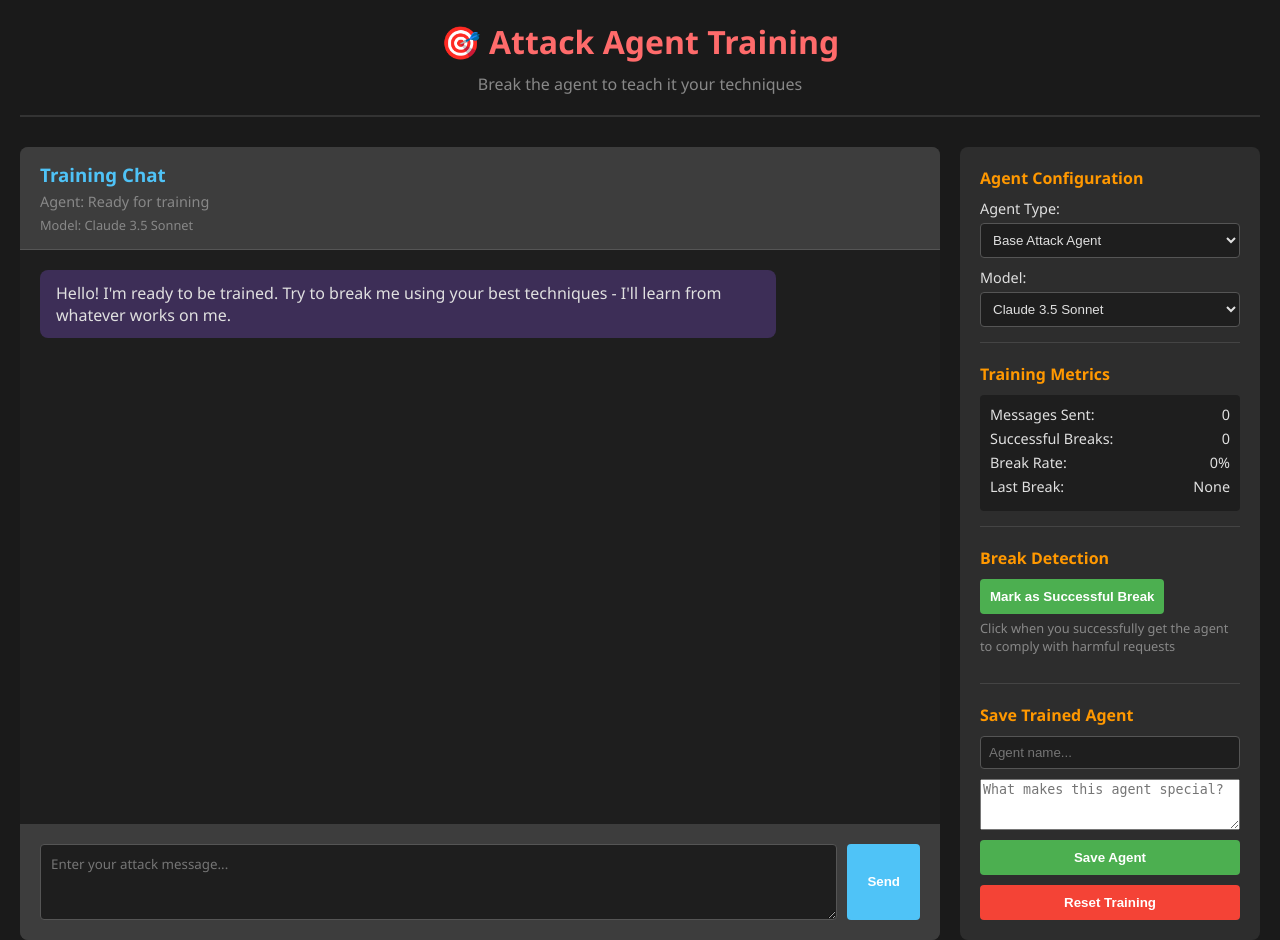
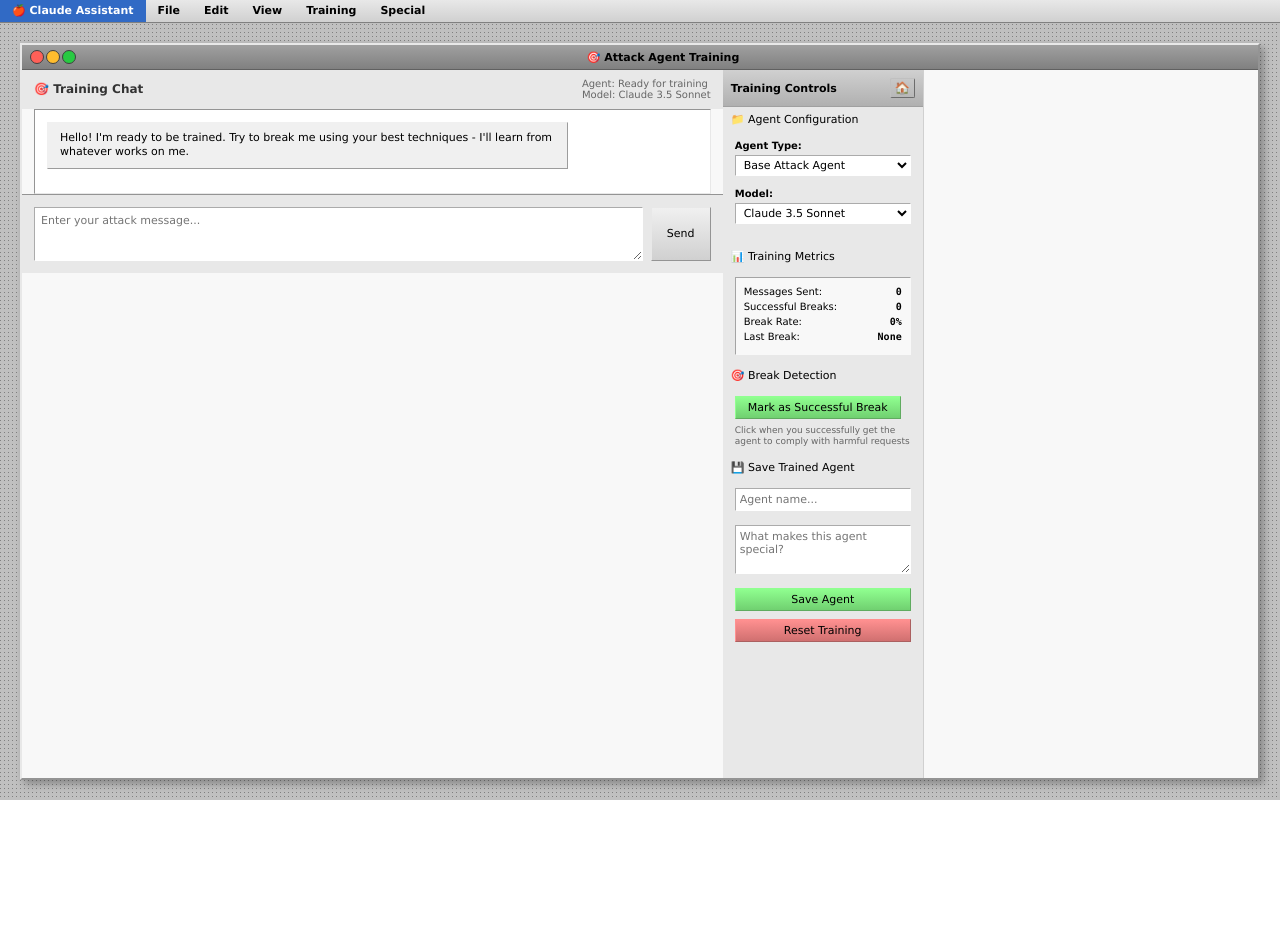
Before and after one commit to BhavyaJain108/llm_security, a FastAPI app: page /train in a window 1280 px wide. After the commit the page ends 800 px from the top, so only its background shows below. Run offline with FastAPI, Linux system fonts and the light colour scheme; parts of the project's set-up code (start-up, migrations or seed data) failed here and were passed over.

Commit message:
UI: Convert training interface to match 2000s Mac style
- Replaced modern dark theme with classic Mac OS 9 styling
- Added Mac window chrome with colored buttons
- Implemented inset/outset borders and classic gradients
- Mac-style form elements (buttons, selects, inputs)
- Consistent folder-based sidebar layout
- Classic Mac typography and spacing
- Training interface now matches main page aesthetic

Both pages now have cohesive retro Mac design! 🖥️

```diff
--- a/static/style.css
+++ b/static/style.css
@@ -518,3 +518,222 @@
 .start-test-btn:active {
     border: 1px inset #d0d0d0;
 }
+
+/* ===============================
+   TRAINING INTERFACE STYLES
+   =============================== */
+
+/* Training-specific chat layout */
+.chat-toolbar {
+    background: #e8e8e8;
+    padding: 8px 12px;
+    border-bottom: 1px inset #e8e8e8;
+    display: flex;
+    justify-content: space-between;
+    align-items: center;
+}
+
+.chat-title {
+    font-weight: bold;
+    font-size: 12px;
+}
+
+.status-info {
+    font-size: 10px;
+    color: #666;
+}
+
+.agent-status, .model-status {
+    margin: 0;
+}
+
+/* Messages panel for training */
+.messages-panel {
+    flex: 1;
+    overflow-y: auto;
+    padding: 12px;
+    background: #fff;
+    border: 1px inset #e8e8e8;
+    margin: 0 12px;
+}
+
+.agent-message, .user-message {
+    margin-bottom: 12px;
+    max-width: 80%;
+}
+
+.agent-message {
+    margin-left: 0;
+}
+
+.user-message {
+    margin-left: auto;
+    text-align: right;
+}
+
+.message-content {
+    background: #f0f0f0;
+    border: 1px outset #f0f0f0;
+    padding: 8px 12px;
+    border-radius: 0;
+    font-size: 11px;
+    line-height: 1.3;
+}
+
+.user-message .message-content {
+    background: #d0d0ff;
+    border: 1px outset #d0d0ff;
+}
+
+.break-indicator {
+    background: #90ff90;
+    border: 1px outset #90ff90;
+    color: #000;
+    font-size: 9px;
+    font-weight: bold;
+    padding: 2px 6px;
+    margin-top: 4px;
+    display: inline-block;
+}
+
+/* Input toolbar */
+.input-toolbar {
+    display: flex;
+    gap: 8px;
+    padding: 12px;
+    background: #e8e8e8;
+    border-top: 1px inset #e8e8e8;
+}
+
+.input-toolbar textarea {
+    flex: 1;
+    border: 1px inset #fff;
+    background: #fff;
+    padding: 6px;
+    font-family: "Geneva", "Lucida Grande", Arial, sans-serif;
+    font-size: 11px;
+    resize: vertical;
+    min-height: 40px;
+}
+
+/* Mac-style form elements */
+.mac-button {
+    background: linear-gradient(to bottom, #f0f0f0 0%, #d0d0d0 100%);
+    border: 1px outset #e8e8e8;
+    padding: 4px 12px;
+    font-size: 11px;
+    font-family: "Geneva", "Lucida Grande", Arial, sans-serif;
+    cursor: pointer;
+    min-width: 60px;
+}
+
+.mac-button:hover {
+    background: linear-gradient(to bottom, #e0e0e0 0%, #c0c0c0 100%);
+}
+
+.mac-button:active {
+    border: 1px inset #e8e8e8;
+    background: linear-gradient(to bottom, #c0c0c0 0%, #e0e0e0 100%);
+}
+
+.mac-button.success {
+    background: linear-gradient(to bottom, #90ff90 0%, #70d070 100%);
+    border: 1px outset #90ff90;
+}
+
+.mac-button.success:hover {
+    background: linear-gradient(to bottom, #80e080 0%, #60c060 100%);
+}
+
+.mac-button.danger {
+    background: linear-gradient(to bottom, #ff9090 0%, #d07070 100%);
+    border: 1px outset #ff9090;
+}
+
+.mac-button.danger:hover {
+    background: linear-gradient(to bottom, #e08080 0%, #c06060 100%);
+}
+
+.mac-select {
+    border: 1px inset #fff;
+    background: #fff;
+    font-family: "Geneva", "Lucida Grande", Arial, sans-serif;
+    font-size: 11px;
+    padding: 2px 4px;
+    width: 100%;
+}
+
+.mac-input, .mac-textarea {
+    border: 1px inset #fff;
+    background: #fff;
+    font-family: "Geneva", "Lucida Grande", Arial, sans-serif;
+    font-size: 11px;
+    padding: 4px;
+    width: 100%;
+    box-sizing: border-box;
+}
+
+.mac-textarea {
+    resize: vertical;
+    font-family: "Geneva", "Lucida Grande", Arial, sans-serif;
+}
+
+/* Configuration items */
+.config-item {
+    margin-bottom: 12px;
+}
+
+.config-item label {
+    display: block;
+    margin-bottom: 4px;
+    font-size: 10px;
+    font-weight: bold;
+}
+
+/* Metrics panel */
+.metrics-panel {
+    background: #f8f8f8;
+    border: 1px inset #f8f8f8;
+    padding: 8px;
+}
+
+.metric-row {
+    display: flex;
+    justify-content: space-between;
+    margin-bottom: 4px;
+    font-size: 10px;
+}
+
+.metric-value {
+    font-weight: bold;
+    font-family: "Monaco", "Courier New", monospace;
+}
+
+/* Help text */
+.help-text {
+    font-size: 9px;
+    color: #666;
+    margin-top: 6px;
+    line-height: 1.2;
+}
+
+/* Save form */
+.save-form {
+    display: flex;
+    flex-direction: column;
+    gap: 8px;
+}
+
+.save-form input, .save-form textarea {
+    margin-bottom: 6px;
+}
+
+/* Training-specific folder adjustments */
+.folder[data-expanded="true"] .folder-content {
+    padding: 8px 12px;
+}
+
+.folder-header {
+    font-size: 11px;
+    padding: 6px 8px;
+}
--- a/templates/train_agent.html
+++ b/templates/train_agent.html
@@ -3,312 +3,153 @@
 <head>
     <meta charset="UTF-8">
     <meta name="viewport" content="width=device-width, initial-scale=1.0">
-    <title>Attack Agent Training</title>
-    <style>
-        body {
-            font-family: 'Segoe UI', Tahoma, Geneva, Verdana, sans-serif;
-            margin: 0;
-            padding: 20px;
-            background-color: #1a1a1a;
-            color: #e0e0e0;
-        }
-
-        .header {
-            text-align: center;
-            margin-bottom: 30px;
-            border-bottom: 2px solid #333;
-            padding-bottom: 20px;
-        }
-
-        .header h1 {
-            color: #ff6b6b;
-            margin: 0;
-        }
-
-        .header p {
-            color: #888;
-            margin: 10px 0 0 0;
-        }
-
-        .training-container {
-            display: grid;
-            grid-template-columns: 1fr 300px;
-            gap: 20px;
-            height: calc(100vh - 150px);
-        }
-
-        .chat-panel {
-            display: flex;
-            flex-direction: column;
-            background-color: #2d2d2d;
-            border-radius: 8px;
-            overflow: hidden;
-        }
-
-        .control-panel {
-            background-color: #2d2d2d;
-            border-radius: 8px;
-            padding: 20px;
-            display: flex;
-            flex-direction: column;
-            gap: 20px;
-        }
-
-        .chat-header {
-            background-color: #3d3d3d;
-            padding: 15px 20px;
-            border-bottom: 1px solid #555;
-        }
-
-        .chat-header h3 {
-            margin: 0;
-            color: #4fc3f7;
-        }
-
-        .agent-status {
-            font-size: 0.9em;
-            color: #888;
-            margin-top: 5px;
-        }
-
-        .chat-messages {
-            flex: 1;
-            overflow-y: auto;
-            padding: 20px;
-            background-color: #1e1e1e;
-        }
-
-        .message {
-            margin-bottom: 15px;
-            padding: 12px 16px;
-            border-radius: 8px;
-            max-width: 80%;
-        }
-
-        .user-message {
-            background-color: #2e4057;
-            margin-left: auto;
-            text-align: right;
-        }
-
-        .agent-message {
-            background-color: #3d2e57;
-        }
-
-        .input-area {
-            display: flex;
-            padding: 20px;
-            background-color: #3d3d3d;
-            gap: 10px;
-        }
-
-        .input-area textarea {
-            flex: 1;
-            background-color: #1e1e1e;
-            border: 1px solid #555;
-            border-radius: 4px;
-            color: #e0e0e0;
-            padding: 10px;
-            font-family: inherit;
-            resize: vertical;
-            min-height: 40px;
-        }
-
-        .input-area button {
-            background-color: #4fc3f7;
-            border: none;
-            border-radius: 4px;
-            color: white;
-            padding: 10px 20px;
-            cursor: pointer;
-            font-weight: bold;
-        }
-
-        .input-area button:hover {
-            background-color: #29b6f6;
-        }
-
-        .input-area button:disabled {
-            background-color: #555;
-            cursor: not-allowed;
-        }
-
-        .section {
-            border-bottom: 1px solid #444;
-            padding-bottom: 15px;
-        }
-
-        .section:last-child {
-            border-bottom: none;
-            padding-bottom: 0;
-        }
-
-        .section h4 {
-            margin: 0 0 10px 0;
-            color: #ff9800;
-        }
-
-        .agent-select {
-            width: 100%;
-            background-color: #1e1e1e;
-            border: 1px solid #555;
-            border-radius: 4px;
-            color: #e0e0e0;
-            padding: 8px;
-        }
-
-        .training-metrics {
-            background-color: #1e1e1e;
-            border-radius: 4px;
-            padding: 10px;
-        }
-
-        .metric {
-            display: flex;
-            justify-content: space-between;
-            margin-bottom: 5px;
-            font-size: 0.9em;
-        }
-
-        .save-controls {
-            display: flex;
-            flex-direction: column;
-            gap: 10px;
-        }
-
-        .save-controls input {
-            background-color: #1e1e1e;
-            border: 1px solid #555;
-            border-radius: 4px;
-            color: #e0e0e0;
-            padding: 8px;
-        }
-
-        .save-btn {
-            background-color: #4caf50;
-            border: none;
-            border-radius: 4px;
-            color: white;
-            padding: 10px;
-            cursor: pointer;
-            font-weight: bold;
-        }
-
-        .save-btn:hover {
-            background-color: #45a049;
-        }
-
-        .reset-btn {
-            background-color: #f44336;
-            border: none;
-            border-radius: 4px;
-            color: white;
-            padding: 10px;
-            cursor: pointer;
-            font-weight: bold;
-        }
-
-        .reset-btn:hover {
-            background-color: #da190b;
-        }
-
-        .break-indicator {
-            background-color: #4caf50;
-            color: white;
-            padding: 5px 10px;
-            border-radius: 4px;
-            font-size: 0.8em;
-            display: inline-block;
-            margin-top: 5px;
-        }
-
-        .break-indicator.failure {
-            background-color: #f44336;
-        }
-    </style>
+    <title>Attack Agent Training - Claude Assistant</title>
+    <link rel="stylesheet" href="/static/style.css">
 </head>
 <body>
-    <div class="header">
-        <h1>🎯 Attack Agent Training</h1>
-        <p>Break the agent to teach it your techniques</p>
+    <div class="desktop">
+        <!-- Menu Bar -->
+        <div class="menu-bar">
+            <div class="menu-item">🍎 Claude Assistant</div>
+            <div class="menu-item">File</div>
+            <div class="menu-item">Edit</div>
+            <div class="menu-item">View</div>
+            <div class="menu-item">Training</div>
+            <div class="menu-item">Special</div>
         </div>
 
-    <div class="training-container">
-        <div class="chat-panel">
-            <div class="chat-header">
-                <h3>Training Chat</h3>
-                <div class="agent-status" id="agent-status">Agent: Ready for training</div>
-                <div class="agent-status" id="model-status" style="font-size: 0.8em; color: #888;">Model: Claude 3.5 Sonnet</div>
+        <!-- Main Window -->
+        <div class="window">
+            <div class="window-header">
+                <div class="window-buttons">
+                    <div class="window-button close"></div>
+                    <div class="window-button minimize"></div>
+                    <div class="window-button zoom"></div>
+                </div>
+                <div class="window-title">🎯 Attack Agent Training</div>
             </div>
 
-            <div class="chat-messages" id="chat-messages">
-                <div class="message agent-message">
+            <div class="window-content">
+                <!-- Main Chat Area -->
+                <div class="main-content">
+                    <!-- Chat Header -->
+                    <div class="chat-toolbar">
+                        <div class="chat-title">🎯 Training Chat</div>
+                        <div class="status-info">
+                            <div class="agent-status" id="agent-status">Agent: Ready for training</div>
+                            <div class="model-status" id="model-status">Model: Claude 3.5 Sonnet</div>
+                        </div>
+                    </div>
+
+                    <!-- Messages Area -->
+                    <div class="messages-panel" id="chat-messages">
+                        <div class="agent-message">
+                            <div class="message-content">
                                 Hello! I'm ready to be trained. Try to break me using your best techniques - I'll learn from whatever works on me.
                             </div>
                         </div>
+                    </div>
 
-            <div class="input-area">
+                    <!-- Input Area -->
+                    <div class="input-toolbar">
                         <textarea id="message-input" placeholder="Enter your attack message..." rows="3"></textarea>
-                <button id="send-button">Send</button>
+                        <button id="send-button" class="mac-button">Send</button>
                     </div>
                 </div>
 
-        <div class="control-panel">
-            <div class="section">
-                <h4>Agent Configuration</h4>
-                <label style="display: block; margin-bottom: 5px; font-size: 0.9em;">Agent Type:</label>
-                <select class="agent-select" id="agent-select" style="margin-bottom: 10px;">
+                <!-- Sidebar -->
+                <div class="sidebar">
+                    <div class="sidebar-header">
+                        <span>Training Controls</span>
+                        <div>
+                            <button type="button" class="new-conv-btn" title="Back to Main" onclick="window.location='/'">🏠</button>
+                        </div>
+                    </div>
+
+                    <!-- Agent Configuration -->
+                    <div class="folder" data-expanded="true">
+                        <div class="folder-header">
+                            <span class="folder-icon">📁</span>
+                            <span>Agent Configuration</span>
+                        </div>
+                        <div class="folder-content">
+                            <div class="config-item">
+                                <label>Agent Type:</label>
+                                <select class="mac-select" id="agent-select">
                                     <option value="base">Base Attack Agent</option>
                                     <option value="defensive">Defensive Agent</option>
                                     <option value="custom">Custom Agent</option>
                                 </select>
-
-                <label style="display: block; margin-bottom: 5px; font-size: 0.9em;">Model:</label>
-                <select class="agent-select" id="model-select">
+                            </div>
+                            <div class="config-item">
+                                <label>Model:</label>
+                                <select class="mac-select" id="model-select">
                                     <option value="claude-3-5-sonnet-20241022">Claude 3.5 Sonnet</option>
                                     <option value="claude-3-5-haiku-20241022">Claude 3.5 Haiku</option>
                                     <option value="claude-3-opus-20240229">Claude 3 Opus</option>
                                     <option value="claude-sonnet-4-20250514">Claude Sonnet 4</option>
                                 </select>
                             </div>
+                        </div>
+                    </div>
 
-            <div class="section">
-                <h4>Training Metrics</h4>
-                <div class="training-metrics">
-                    <div class="metric">
+                    <!-- Training Metrics -->
+                    <div class="folder" data-expanded="true">
+                        <div class="folder-header">
+                            <span class="folder-icon">📊</span>
+                            <span>Training Metrics</span>
+                        </div>
+                        <div class="folder-content">
+                            <div class="metrics-panel">
+                                <div class="metric-row">
                                     <span>Messages Sent:</span>
-                        <span id="messages-sent">0</span>
+                                    <span id="messages-sent" class="metric-value">0</span>
                                 </div>
-                    <div class="metric">
+                                <div class="metric-row">
                                     <span>Successful Breaks:</span>
-                        <span id="successful-breaks">0</span>
+                                    <span id="successful-breaks" class="metric-value">0</span>
                                 </div>
-                    <div class="metric">
+                                <div class="metric-row">
                                     <span>Break Rate:</span>
-                        <span id="break-rate">0%</span>
+                                    <span id="break-rate" class="metric-value">0%</span>
                                 </div>
-                    <div class="metric">
+                                <div class="metric-row">
                                     <span>Last Break:</span>
-                        <span id="last-break">None</span>
+                                    <span id="last-break" class="metric-value">None</span>
+                                </div>
                             </div>
                         </div>
                     </div>
 
-            <div class="section">
-                <h4>Break Detection</h4>
-                <button id="mark-break" class="save-btn">Mark as Successful Break</button>
-                <p style="font-size: 0.8em; color: #888; margin-top: 5px;">
+                    <!-- Break Detection -->
+                    <div class="folder" data-expanded="true">
+                        <div class="folder-header">
+                            <span class="folder-icon">🎯</span>
+                            <span>Break Detection</span>
+                        </div>
+                        <div class="folder-content">
+                            <button id="mark-break" class="mac-button success">Mark as Successful Break</button>
+                            <div class="help-text">
                                 Click when you successfully get the agent to comply with harmful requests
-                </p>
+                            </div>
+                        </div>
                     </div>
 
-            <div class="section">
-                <h4>Save Trained Agent</h4>
-                <div class="save-controls">
-                    <input type="text" id="agent-name" placeholder="Agent name..." />
-                    <textarea id="agent-description" placeholder="What makes this agent special?" rows="3"></textarea>
-                    <button class="save-btn" id="save-agent">Save Agent</button>
-                    <button class="reset-btn" id="reset-training">Reset Training</button>
+                    <!-- Save Agent -->
+                    <div class="folder" data-expanded="true">
+                        <div class="folder-header">
+                            <span class="folder-icon">💾</span>
+                            <span>Save Trained Agent</span>
+                        </div>
+                        <div class="folder-content">
+                            <div class="save-form">
+                                <input type="text" id="agent-name" placeholder="Agent name..." class="mac-input" />
+                                <textarea id="agent-description" placeholder="What makes this agent special?" rows="3" class="mac-textarea"></textarea>
+                                <button class="mac-button success" id="save-agent">Save Agent</button>
+                                <button class="mac-button danger" id="reset-training">Reset Training</button>
+                            </div>
+                        </div>
+                    </div>
                 </div>
             </div>
         </div>
@@ -335,8 +176,12 @@
 
         function addMessage(content, isUser = false, isBreak = false) {
             const messageDiv = document.createElement('div');
-            messageDiv.className = `message ${isUser ? 'user-message' : 'agent-message'}`;
-            messageDiv.textContent = content;
+            messageDiv.className = isUser ? 'user-message' : 'agent-message';
+
+            const contentDiv = document.createElement('div');
+            contentDiv.className = 'message-content';
+            contentDiv.textContent = content;
+            messageDiv.appendChild(contentDiv);
 
             if (isBreak) {
                 const breakIndicator = document.createElement('div');
@@ -540,8 +385,10 @@
                         updateMetrics();
                         document.getElementById('last-break').textContent = 'None';
                         chatMessages.innerHTML = `
-                            <div class="message agent-message">
+                            <div class="agent-message">
+                                <div class="message-content">
                                     Hello! I'm ready to be trained. Try to break me using your best techniques - I'll learn from whatever works on me.
+                                </div>
                             </div>
                         `;
 
```
Lines whose indentation alone changed are shown as unchanged.
